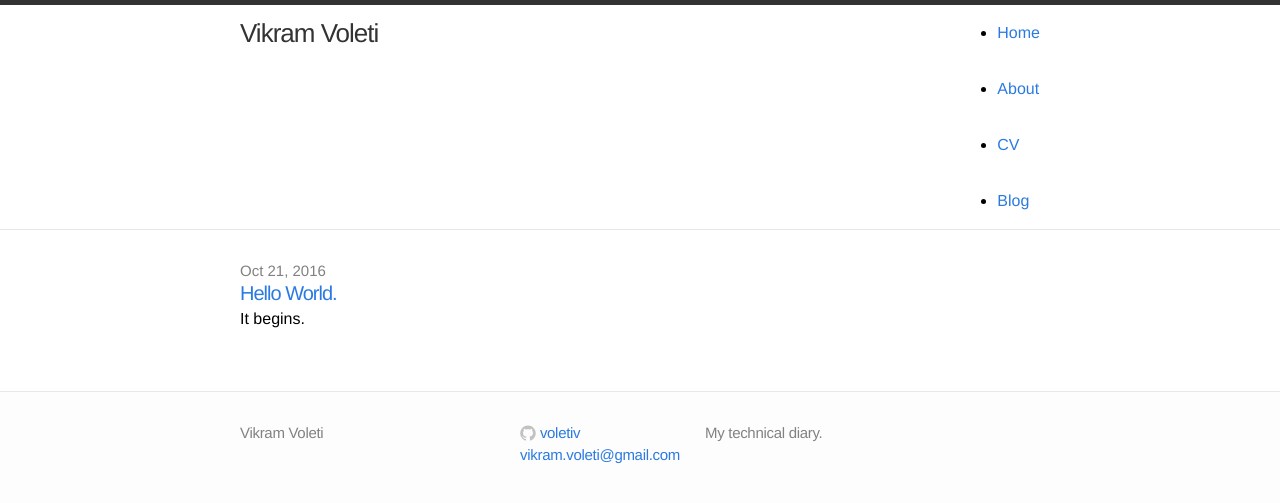
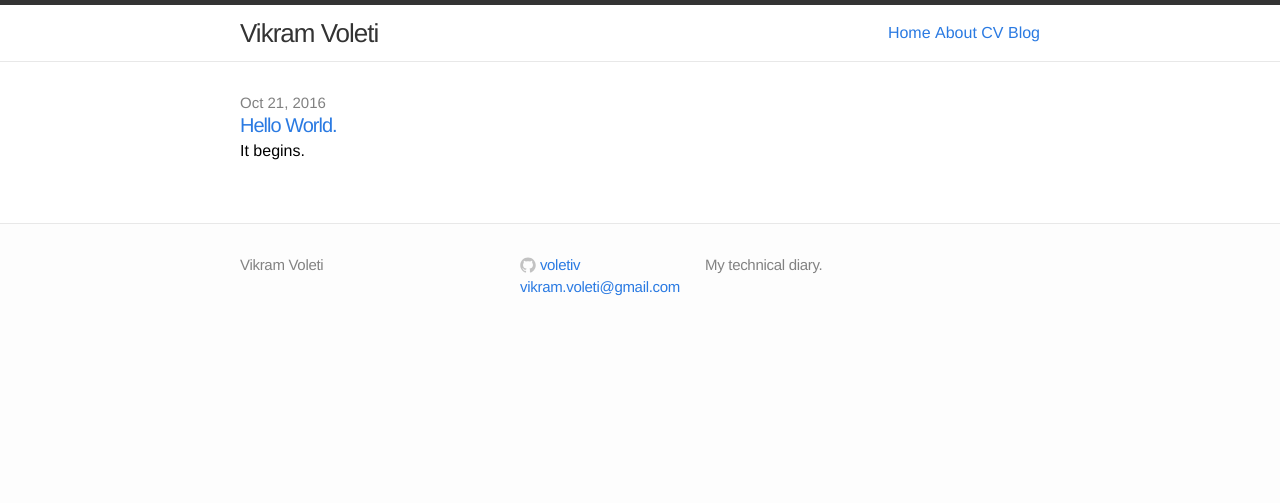
Before and after one commit to voletiv/voletiv.github.io, a Jekyll site: the page built from index.html, in a window 1280 px wide. Shown: the top 503 px of the page. Built offline with Jekyll 4.4.1, drawn with Linux system fonts in a browser that asks for light colours.

Commit message:
Update main.css

```diff
--- a/css/main.css
+++ b/css/main.css
@@ -65,7 +65,6 @@ a:visited { color: #205caa; }
   line-height: 56px;
 }
 .site-nav li {
-  padding: 10px
   display: inline;
 }
 
```
